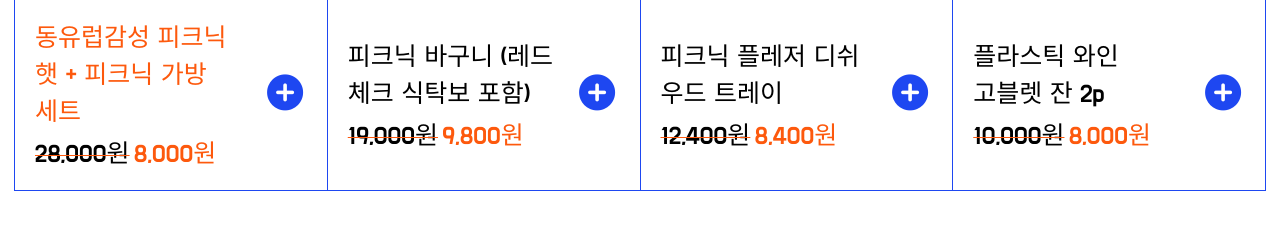
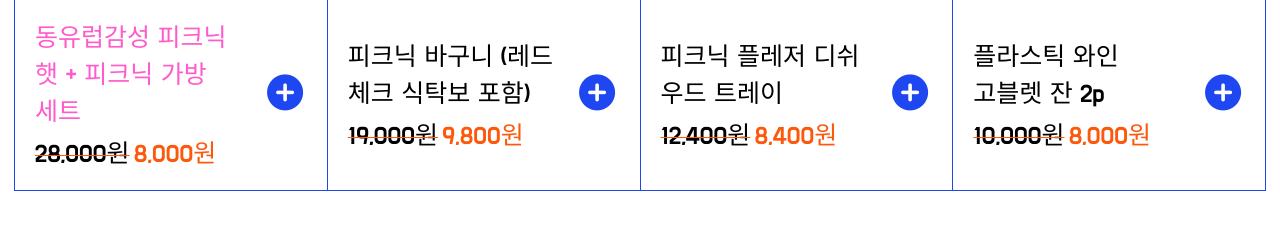
Before and after one commit to truthone/webpage_handson_TF, a plain HTML site: page page/index.html in a window 1280 px wide. In both pictures the pointer is over the link 138 px from the left and 1677 px from the top of the page. Shown: the part 1605-1853 px from the top of the page. Drawn offline with nearby package versions, Linux system fonts and the light colour scheme.

Commit message:
udpate: a tag hover color

```diff
--- a/style/index.css
+++ b/style/index.css
@@ -85,7 +85,7 @@ article {
 }
 
 a:hover {
-  color: rgb(253, 89, 13);
+  color: rgb(255, 91, 203);
   transition: 0.5s;
 }
 
```
